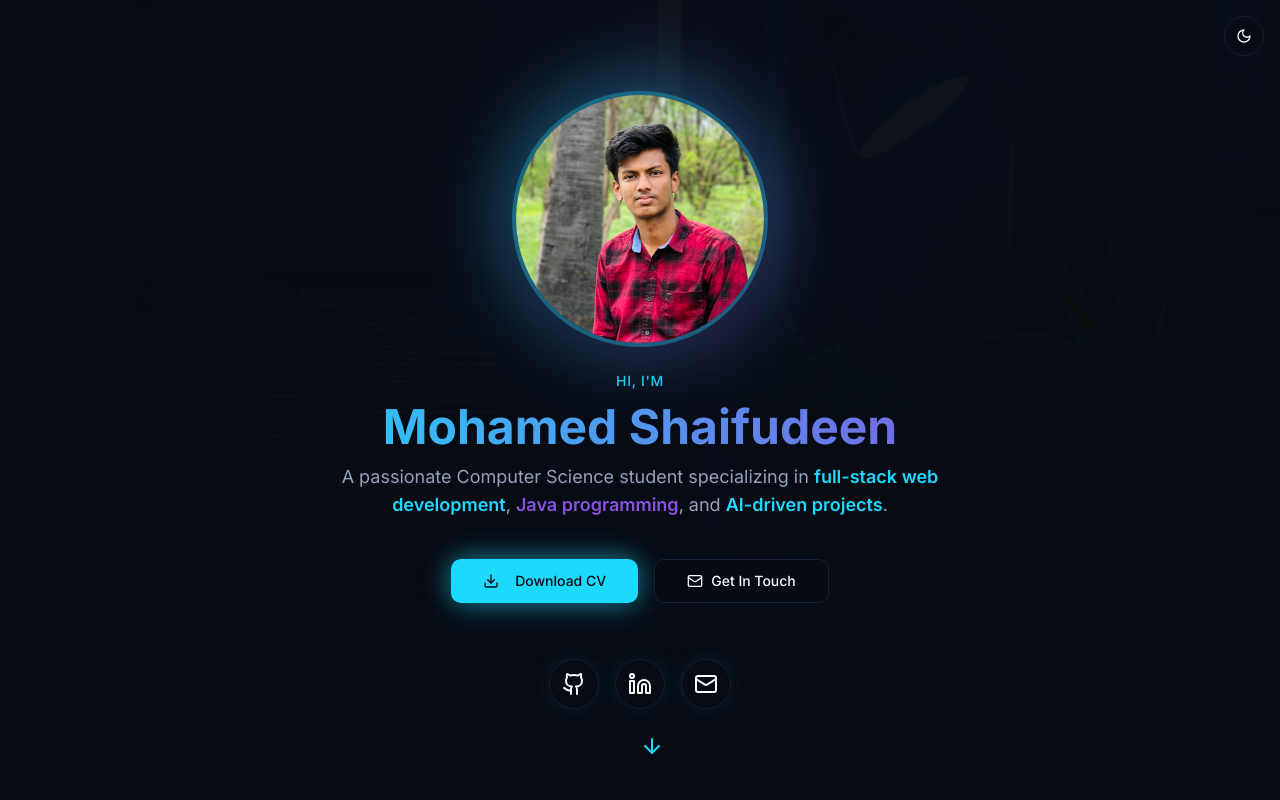
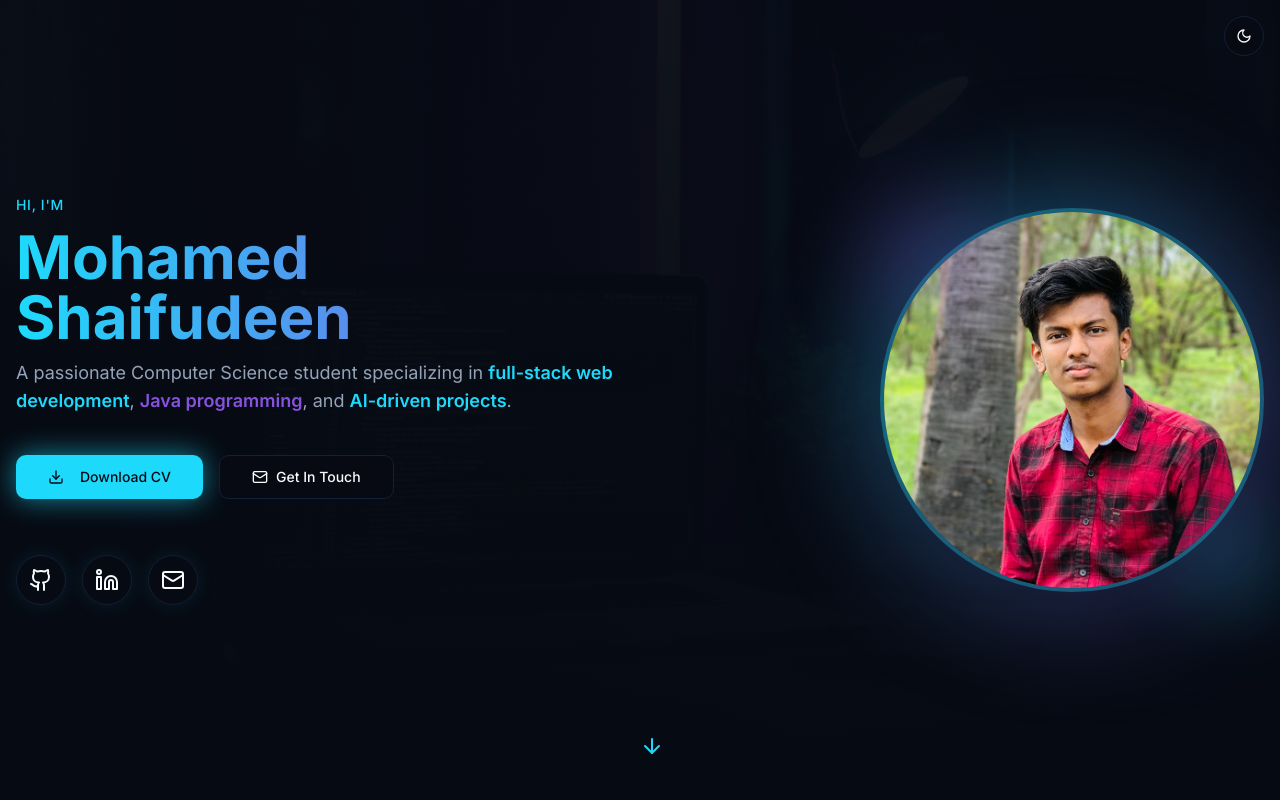
Before and after one commit to Shaifudeen007/New-Portfolio, a React (Vite) app: page / in a window 1280 px wide. Shown: the top 800 px of the page. Built offline with nearby package versions, Linux system fonts and the light colour scheme; the HTML template or start-up script is replaced by a standard one.

Commit message:
Refactor hero section layout

```diff
--- a/src/components/Hero.tsx
+++ b/src/components/Hero.tsx
@@ -17,28 +17,18 @@ const Hero = () => {
       </div>
 
       {/* Content */}
-      <div className="container mx-auto px-4 z-10 text-center animate-fade-in">
-        <div className="max-w-4xl mx-auto space-y-6">
-          {/* Profile Image */}
-          <div className="flex justify-center mb-6">
-            <div className="relative">
-              <div className="absolute inset-0 bg-gradient-to-br from-primary to-secondary rounded-full blur-2xl opacity-50 animate-glow" />
-              <img
-                src={profileImg}
-                alt="Mohamed Shaifudeen Profile"
-                className="relative w-56 h-56 md:w-64 md:h-64 rounded-full object-cover border-4 border-primary/30 shadow-2xl"
-              />
-            </div>
-          </div>
-
+      <div className="container mx-auto px-4 z-10 animate-fade-in">
+        <div className="max-w-7xl mx-auto grid md:grid-cols-2 gap-12 items-center">
+          {/* Left Side - Text Content */}
+          <div className="space-y-6 text-left">
             <div className="space-y-3">
-            <p className="text-primary text-sm font-medium tracking-wider uppercase">
+              <p className="text-primary text-sm font-medium tracking-wider uppercase animate-fade-in opacity-0" style={{ animationDelay: '0.2s', animationFillMode: 'forwards' }}>
                 Hi, I'm
               </p>
-            <h1 className="text-3xl md:text-5xl font-bold gradient-text mb-3">
+              <h1 className="text-3xl md:text-5xl lg:text-6xl font-bold gradient-text animate-fade-in opacity-0" style={{ animationDelay: '0.4s', animationFillMode: 'forwards' }}>
                 Mohamed Shaifudeen
               </h1>
-            <p className="text-base md:text-lg text-muted-foreground max-w-2xl mx-auto leading-relaxed">
+              <p className="text-base md:text-lg text-muted-foreground leading-relaxed animate-fade-in opacity-0" style={{ animationDelay: '0.6s', animationFillMode: 'forwards' }}>
                 A passionate Computer Science student specializing in{" "}
                 <span className="text-primary font-semibold">full-stack web development</span>,{" "}
                 <span className="text-secondary font-semibold">Java programming</span>, and{" "}
@@ -46,7 +36,7 @@ const Hero = () => {
               </p>
             </div>
 
-          <div className="flex flex-wrap gap-4 justify-center items-center pt-4">
+            <div className="flex flex-wrap gap-4 items-center pt-4 animate-fade-in opacity-0" style={{ animationDelay: '0.8s', animationFillMode: 'forwards' }}>
               <Button variant="default" size="lg" className="group animate-glow-pulse">
                 <Download className="mr-2 h-5 w-5 group-hover:animate-bounce" />
                 Download CV
@@ -57,7 +47,7 @@ const Hero = () => {
               </Button>
             </div>
 
-          <div className="flex gap-4 justify-center pt-8">
+            <div className="flex gap-4 pt-8 animate-fade-in opacity-0" style={{ animationDelay: '1s', animationFillMode: 'forwards' }}>
             <a
               href="https://github.com/Shaifudeen007"
               target="_blank"
@@ -83,6 +73,24 @@ const Hero = () => {
           </div>
           </div>
 
+          {/* Right Side - Profile Image */}
+          <div className="flex justify-center md:justify-end animate-fade-in opacity-0" style={{ animationDelay: '0.3s', animationFillMode: 'forwards' }}>
+            <div className="relative">
+              <div className="absolute inset-0 bg-gradient-to-br from-primary to-secondary rounded-full blur-3xl opacity-50 animate-pulse" />
+              <div className="relative">
+                <img
+                  src={profileImg}
+                  alt="Mohamed Shaifudeen Profile"
+                  className="w-64 h-64 md:w-80 md:h-80 lg:w-96 lg:h-96 rounded-full object-cover border-4 border-primary/30 shadow-2xl hover:scale-105 transition-transform duration-300"
+                />
+                {/* Decorative elements */}
+                <div className="absolute -bottom-4 -right-4 w-24 h-24 bg-primary/20 rounded-full blur-2xl animate-float" />
+                <div className="absolute -top-4 -left-4 w-32 h-32 bg-secondary/20 rounded-full blur-2xl animate-float" style={{ animationDelay: '1s' }} />
+              </div>
+            </div>
+          </div>
+        </div>
+
         <div className="absolute bottom-10 left-1/2 -translate-x-1/2 animate-bounce">
           <ArrowDown className="h-6 w-6 text-primary" />
         </div>
--- /dev/null
+++ b/src/components/Loader.tsx
@@ -0,0 +1,76 @@
+import { useEffect, useState } from "react";
+
+const Loader = () => {
+  const [progress, setProgress] = useState(0);
+  const [isVisible, setIsVisible] = useState(true);
+
+  useEffect(() => {
+    const timer = setInterval(() => {
+      setProgress((prev) => {
+        if (prev >= 100) {
+          clearInterval(timer);
+          setTimeout(() => setIsVisible(false), 500);
+          return 100;
+        }
+        return prev + 2;
+      });
+    }, 30);
+
+    return () => clearInterval(timer);
+  }, []);
+
+  if (!isVisible) return null;
+
+  return (
+    <div className="fixed inset-0 z-50 bg-background flex items-center justify-center animate-fade-out" style={{ animationDelay: '0.5s', animationFillMode: 'forwards' }}>
+      <div className="max-w-md w-full px-8 space-y-6">
+        {/* Terminal-like loader */}
+        <div className="space-y-4">
+          <div className="flex items-center gap-2 text-primary font-mono text-sm">
+            <span className="animate-pulse">$</span>
+            <span>Loading portfolio...</span>
+          </div>
+
+          {/* Progress bar */}
+          <div className="h-2 bg-muted rounded-full overflow-hidden">
+            <div
+              className="h-full bg-gradient-to-r from-primary to-secondary transition-all duration-300"
+              style={{ width: `${progress}%` }}
+            />
+          </div>
+
+          {/* Progress text */}
+          <div className="flex justify-between text-xs text-muted-foreground font-mono">
+            <span>{progress}%</span>
+            <span className="gradient-text font-semibold">{progress === 100 ? 'Complete!' : 'Loading...'}</span>
+          </div>
+
+          {/* Loading steps */}
+          <div className="space-y-2 text-xs font-mono">
+            <div className={`flex items-center gap-2 transition-opacity ${progress > 20 ? 'opacity-100' : 'opacity-30'}`}>
+              <span className="text-primary">[✓]</span>
+              <span>Initializing components...</span>
+            </div>
+            <div className={`flex items-center gap-2 transition-opacity ${progress > 50 ? 'opacity-100' : 'opacity-30'}`}>
+              <span className="text-primary">[✓]</span>
+              <span>Loading assets...</span>
+            </div>
+            <div className={`flex items-center gap-2 transition-opacity ${progress > 80 ? 'opacity-100' : 'opacity-30'}`}>
+              <span className="text-primary">[✓]</span>
+              <span>Rendering portfolio...</span>
+            </div>
+          </div>
+        </div>
+
+        {/* Animated dots */}
+        <div className="flex justify-center gap-2">
+          <div className="w-2 h-2 bg-primary rounded-full animate-bounce" />
+          <div className="w-2 h-2 bg-secondary rounded-full animate-bounce" style={{ animationDelay: '0.1s' }} />
+          <div className="w-2 h-2 bg-accent rounded-full animate-bounce" style={{ animationDelay: '0.2s' }} />
+        </div>
+      </div>
+    </div>
+  );
+};
+
+export default Loader;
--- a/src/pages/Index.tsx
+++ b/src/pages/Index.tsx
@@ -5,10 +5,12 @@ import Projects from "@/components/Projects";
 import Certifications from "@/components/Certifications";
 import Contact from "@/components/Contact";
 import ThemeToggle from "@/components/ThemeToggle";
+import Loader from "@/components/Loader";
 
 const Index = () => {
   return (
     <main className="min-h-screen">
+      <Loader />
       <ThemeToggle />
       <Hero />
       <About />
```
Lines whose indentation alone changed are shown as unchanged.
